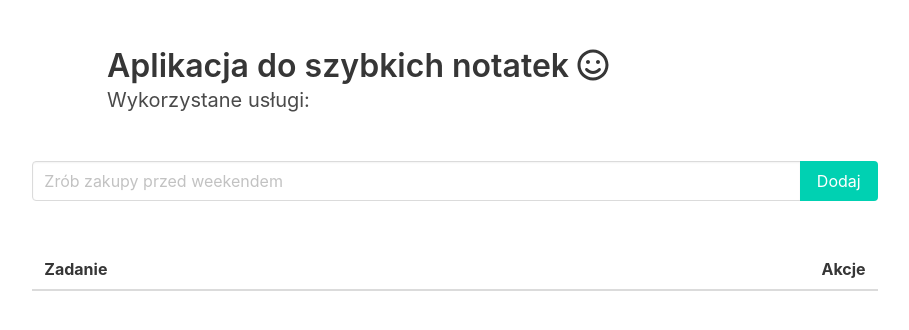
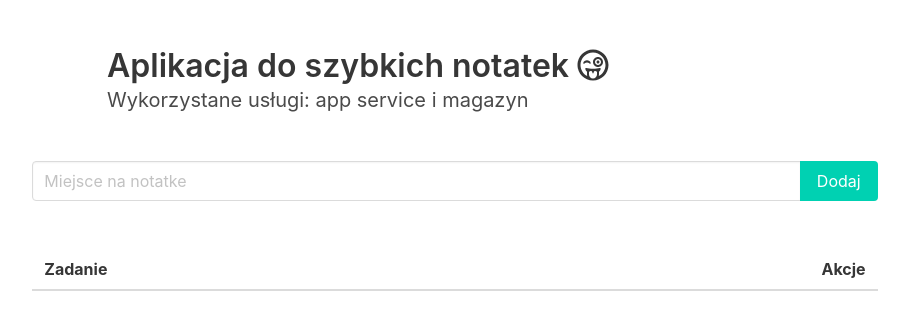
Before and after one commit to SunSirHC/todo-list, a website: page client/index.html in a window 1280 px wide. Shown: the whole page, without its empty margins (185-1094 px from the left). Drawn offline with nearby package versions, Linux system fonts and the light colour scheme; no server answers.

Commit message:
Update index.html

```diff
--- a/client/index.html
+++ b/client/index.html
@@ -12,8 +12,8 @@
       <div class="section">
         <div class="columns is-centered">
           <div class="column is-8">
-            <h1 class="title">Aplikacja do szybkich notatek <i class="far fa-smile"></i></h1>
-            <h2 class="subtitle">Wykorzystane usługi: </h2>
+            <h1 class="title">Aplikacja do szybkich notatek <i class="far fa-grin-tongue-wink"></i></h1>
+            <h2 class="subtitle">Wykorzystane usługi: app service i magazyn</h2>
           </div>
         </div>
       </div>
@@ -24,7 +24,7 @@
     <form class="form" id="addTaskForm" name="addTaskForm">
       <div class="field has-addons">
         <div class="control is-expanded">
-          <input class="input" type="text" name="title" id="title" placeholder="Zrób zakupy przed weekendem">
+          <input class="input" type="text" name="title" id="title" placeholder="Miejsce na notatke">
         </div>
         <div class="control">
           <button class="button is-primary" type="submit" id="addTaskBtn">
```
